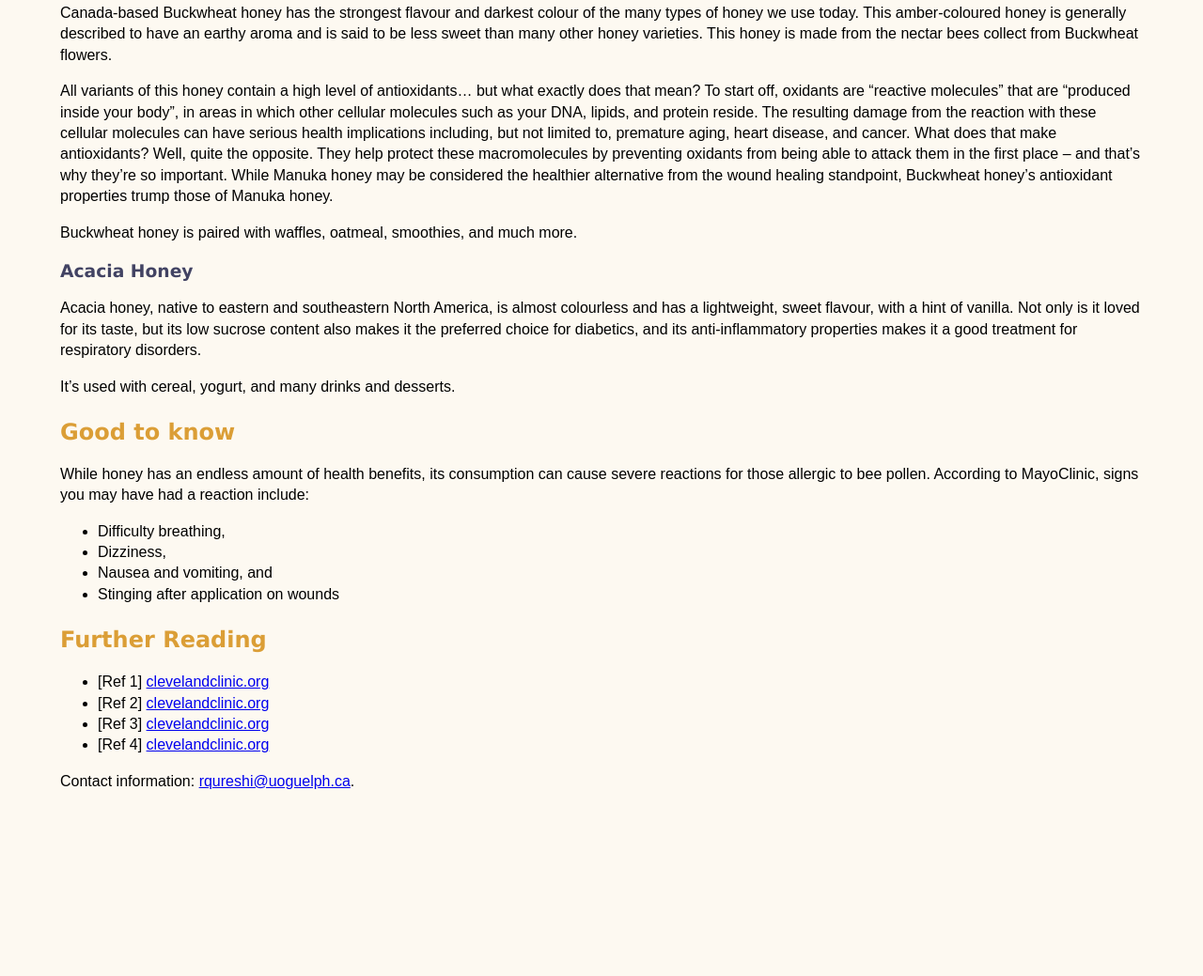
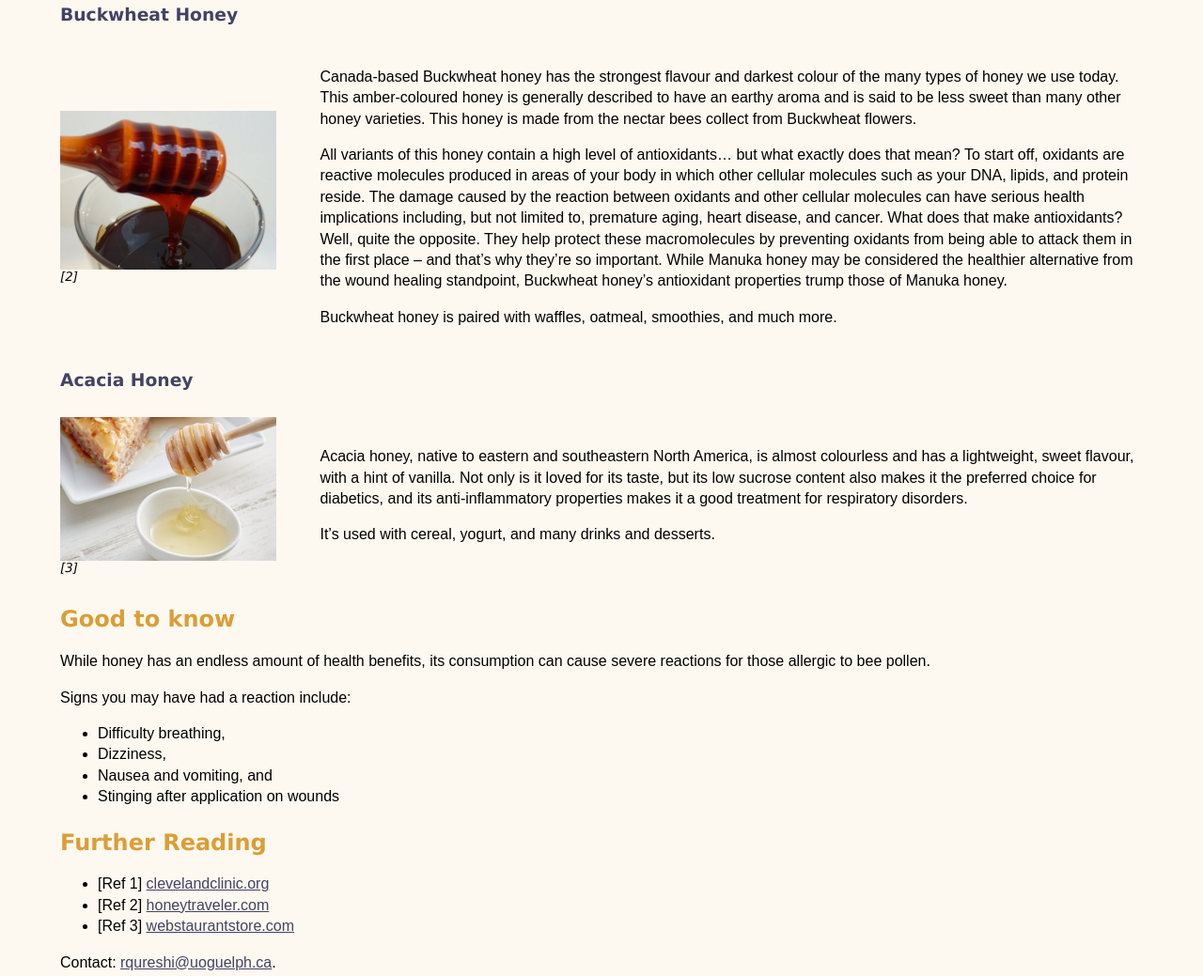
Before and after one commit to rabiaq123/CIS1050_A2, a plain HTML site: page index.html in a window 1280 px wide. Shown: the part 1480-2519 px from the top of the page at 94% size. Before the commit the page ends 2339 px from the top, so only its background shows below. Drawn offline with Linux system fonts and the light colour scheme.

Commit message:
Added all textual content and honey section styling to site

```diff
--- a/index.html
+++ b/index.html
@@ -4,9 +4,9 @@
 <head>
   <title>Healthy Honey</title>
   <meta charset="UTF-8">
-  <meta name="description" content="An exploration of all things alpine">
-  <meta name="keywords" content="alpine, alps, Europe, food, historical">
-  <meta name="author" content="Michael Wirth">
+  <meta name="description" content="Exploring the world of honey and its many health benefits">
+  <meta name="keywords" content="honey, health, buckwheat, manuka, acacia">
+  <meta name="author" content="Rabia Qureshi">
   <meta name="viewport" content="width=device-width, initial-scale=1.0">
 
   <!-- colours:
@@ -62,20 +62,31 @@
       font-family: Arial, Geneva, Tahoma, sans-serif;
       font-size: 16px;
       line-height: 1.4;
+      position: relative;
     }
 
-    blockquote {
-      font-family: Verdana, Geneva, Tahoma, sans-serif;
-      font-size: 14px;
+    a {
+      color: #424363;
+      text-decoration:underline;
     }
 
-    cite, figcaption {
+    figure {
+      margin: 0px;
+      padding-right: 5%;
+    }
+
+    cite {
       font-family: Verdana, Geneva, Tahoma, sans-serif;
       font-size: smaller;
+      width: auto;
     }
 
     header {
       margin: 0% 0% 5% 0%;
+    }
+
+    footer {
+      margin-bottom: 5%;
     }
 
     .header-pic {
@@ -98,6 +109,23 @@
       margin-top: 2%;
     }
 
+    .honey-section {
+      display:grid;
+      grid-template-columns:repeat(5, minmax(0, 1fr));
+      align-items:center;
+    }
+
+    .honey-image {
+      display:flex;
+      flex-direction:column;
+      grid-column:span 1/span 1;
+    }
+
+    .honey-info {
+      grid-column:span 4/span 4;
+      padding-left:5%;
+    }
+
   </style>
 </head>
 
@@ -115,17 +143,6 @@
       once in your life. If you’re one of the many people who believe there’s only one kind of honey, this article is about to
       help you get your facts straight.
     </p>
-
-    <ul>
-      <li> <a href="#section1"> Overview </a></li>
-      <li> <a href="#section2"> Overall Benefits </a></li>
-      <li> <a href="#section3"> Foodie Favourites </a></li>
-      <li> <a href="#section4"> Good to know </a></li>
-      <li> <a href="#section5"> Further Reading </a></li>
-    </ul>
-
-    <div class="section" id="section1">
-      <h2> Overview </h2>
     <p>
       Over 300 types of honey exist today, each with distinct flavours, colours, and health benefits. While honey is
       categorized based on its flower source, the same kind of honey can still taste significantly different based on
@@ -137,6 +154,15 @@
       colour, the heat used to kill undesirable yeast also tears down many of the beneficial nutrients within the honey. This
       is why, to retain said nutrients at least, many prefer raw honey instead.
     </p>
+
+    <ul>
+      <li> <a href="#section2"> Overall Benefits </a></li>
+      <li> <a href="#section3"> Foodie Favourites </a></li>
+      <li> <a href="#section4"> Good to know </a></li>
+      <li> <a href="#section5"> Further Reading </a></li>
+    </ul>
+
+    <div class="section" id="section1">
     </div>
 
     <div class="section" id="section2">
@@ -175,9 +201,16 @@
         additional health benefits they bring with them
       </p>
 
+      <!-- MANUKA HONEY -->
       <h3> Manuka Honey </h3>
+      <div class="honey-section">
+        <div class="honey-image">
+          <img src="manuka.jpg" alt="manuka honey">
+          <cite style="width: auto;"> [1] </cite>
+        </div>
+        <div class="honey-info">
           <p>
-        Manuka honey said to have a mildly sweet and nutty flavour, followed a lasting bitter aftertaste. It comes from a
+            Manuka honey is said to have a mildly sweet and nutty flavour, followed a lasting bitter aftertaste. It comes from a
             certain kind of tea tree called the manuka shrub.
           </p>
           <p>
@@ -191,8 +224,17 @@
           <p>
             Manuka honey is commonly used as a spread on toast and bagels, but is enjoyed with yogurt as well.
           </p>
+        </div>
+      </div>
 
+      <!-- BUCKWHEAT HONEY -->
       <h3> Buckwheat Honey </h3>
+      <div class="honey-section">
+        <div class="honey-image">
+          <img src="buckwheat.jpg" alt="buckwheat honey">
+          <cite style="width: auto;"> [2] </cite>
+        </div>
+        <div class="honey-info">
           <p>
             Canada-based Buckwheat honey has the strongest flavour and darkest colour of the many types of honey we use today.
             This amber-coloured honey is generally described to have an earthy aroma and is said to be less sweet than many other
@@ -200,8 +242,8 @@
           </p>
           <p>
             All variants of this honey contain a high level of antioxidants… but what exactly does that mean? To start off,
-        oxidants are “reactive molecules” that are “produced inside your body”, in areas in which other cellular molecules such
-        as your DNA, lipids, and protein reside. The resulting damage from the reaction with these cellular molecules can have
+            oxidants are reactive molecules produced in areas of your body in which other cellular molecules such
+            as your DNA, lipids, and protein reside. The damage caused by the reaction between oxidants and other cellular molecules can have
             serious health implications including, but not limited to, premature aging, heart disease, and cancer. What does that
             make antioxidants? Well, quite the opposite. They help protect these macromolecules by preventing oxidants from being
             able to attack them in the first place – and that’s why they’re so important. While Manuka honey may be considered the
@@ -211,8 +253,17 @@
           <p>
             Buckwheat honey is paired with waffles, oatmeal, smoothies, and much more.
           </p>
+        </div>
+      </div>
 
+      <!-- ACACIA HONEY -->
       <h3> Acacia Honey </h3>
+      <div class="honey-section">
+        <div class="honey-image"">
+          <img src="acacia.jpg" alt="acacia honey">
+          <cite style="width: auto;"> [3] </cite>
+        </div>
+        <div class="honey-info">
           <p>
             Acacia honey, native to eastern and southeastern North America, is almost colourless and has a lightweight, sweet
             flavour, with a hint of vanilla. Not only is it loved for its taste, but its low sucrose content also makes it the
@@ -222,14 +273,16 @@
             It’s used with cereal, yogurt, and many drinks and desserts.
           </p>
         </div>
+      </div>
+    </div>
 
     <div class="section" id="section4">
       <h2> Good to know </h2>
       <p>
         While honey has an endless amount of health benefits, its consumption can cause severe reactions for those allergic to
-        bee pollen. According to MayoClinic, signs you may have had a reaction include:
+        bee pollen.
       </p>
-
+      <p>Signs you may have had a reaction include:</p>
       <ul>
         <li>
           Difficulty breathing,
@@ -251,26 +304,20 @@
       <ul>
         <li>
           [Ref 1]
-          <a href="https://health.clevelandclinic.org/the-benefits-of-honey-how-to-incorporate-it-into-your-diet/">
+          <a href="https://health.clevelandclinic.org/manuka-honey-benefits/">
             clevelandclinic.org
           </a>
         </li>
         <li>
           [Ref 2]
-          <a href="https://health.clevelandclinic.org/the-benefits-of-honey-how-to-incorporate-it-into-your-diet/">
-            clevelandclinic.org
+          <a href="https://www.honeytraveler.com/single-flower-honey/buckwheat-honey/">
+            honeytraveler.com
           </a>
         </li>
         <li>
           [Ref 3]
-          <a href="https://health.clevelandclinic.org/the-benefits-of-honey-how-to-incorporate-it-into-your-diet/">
-            clevelandclinic.org
-          </a>
-        </li>
-        <li>
-          [Ref 4]
-          <a href="https://health.clevelandclinic.org/the-benefits-of-honey-how-to-incorporate-it-into-your-diet/">
-            clevelandclinic.org
+          <a href="https://www.webstaurantstore.com/guide/685/types-of-honey.html#types">
+            webstaurantstore.com
           </a>
         </li>
       </ul>
@@ -279,7 +326,7 @@
 </body>
 
 <footer>
-  <p>Contact information: <a rel="noopener" href="mailto:rqureshi@uoguelph.ca"> rqureshi@uoguelph.ca</a>.</p>
+  <p>Contact: <a rel="noopener" href="mailto:rqureshi@uoguelph.ca"> rqureshi@uoguelph.ca</a>.</p>
 </footer>
 
 </html>
```
Also changed, not shown: acacia.jpg (added), buckwheat.jpg (added). Lines whose indentation alone changed are shown as unchanged.
